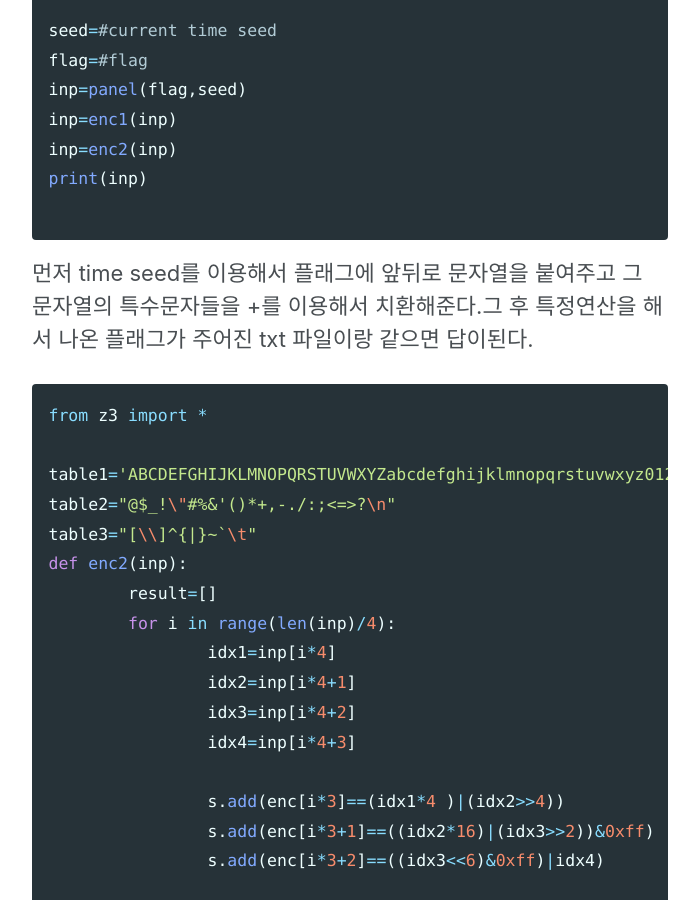
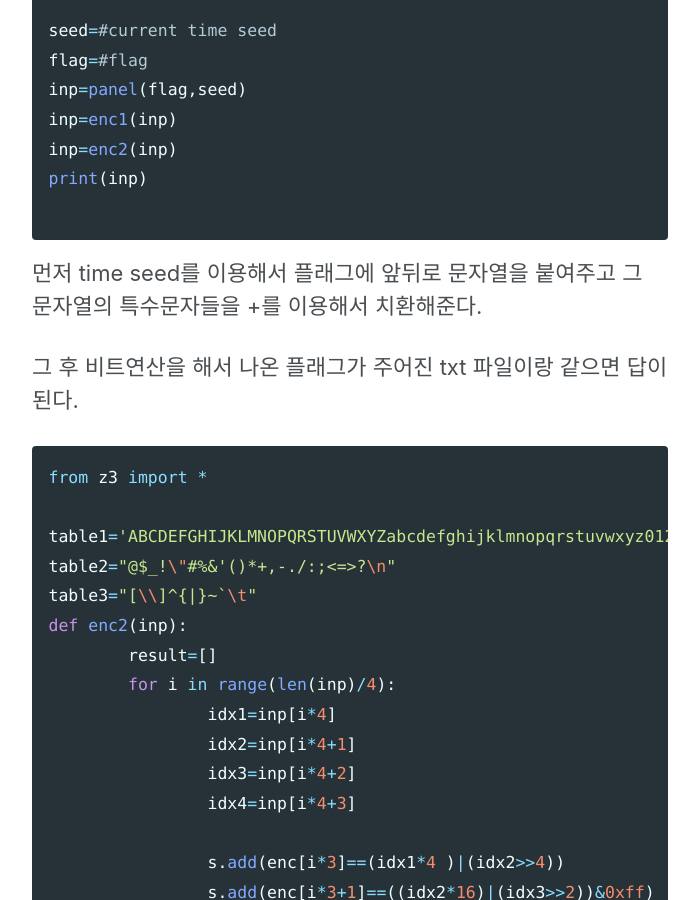
Before and after one commit to slyfizz3/slyfizz3.github.io, a Jekyll site: the page built from _posts/2019-11-29-Rev chall[medium_easy].md, in a window 1280 px wide and 900 px high, scrolled down 1836 px. Shown: the whole window, without its empty margins (290-989 px from the left). Built offline with Jekyll 4.4.1, drawn with Linux system fonts in a browser that asks for light colours; cached includes are drawn as plain includes; nearby versions of some CDN libraries.

Commit message:
Update 2019-11-29-Rev chall[medium_easy].md

````diff
--- a/_posts/2019-11-29-Rev chall[medium_easy].md
+++ b/_posts/2019-11-29-Rev chall[medium_easy].md
@@ -72,7 +72,9 @@ print(inp)
 
 ```
 
-먼저 time seed를 이용해서 플래그에 앞뒤로 문자열을  붙여주고  그 문자열의 특수문자들을 +를 이용해서 치환해준다.그 후 특정연산을 해서 나온 플래그가 주어진 txt 파일이랑 같으면 답이된다.
+먼저 time seed를 이용해서 플래그에 앞뒤로 문자열을  붙여주고  그 문자열의 특수문자들을 +를 이용해서 치환해준다.
+
+그 후 비트연산을 해서 나온 플래그가 주어진 txt 파일이랑 같으면 답이된다.
 
 ```python
 from z3 import *
````
